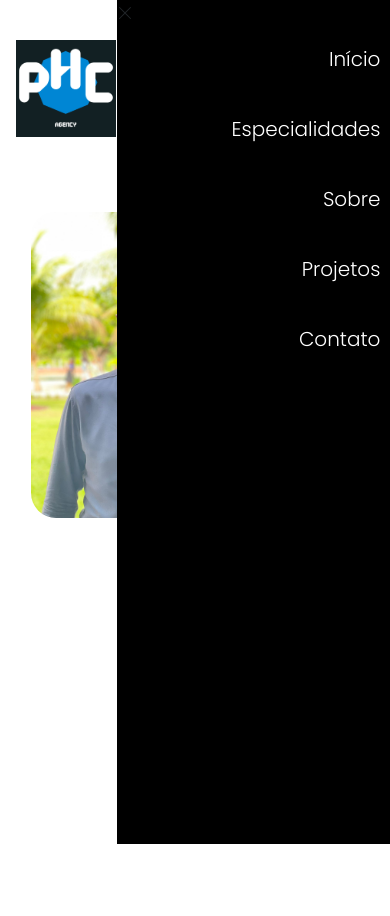
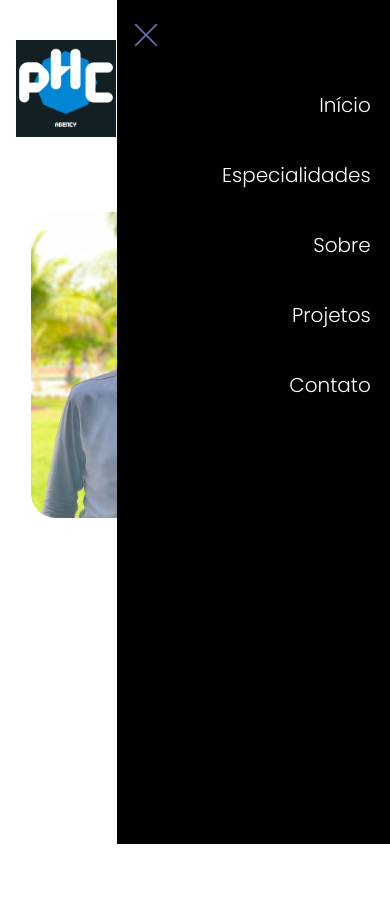
Before and after one commit to paulodev95/potifolio, a website: page index.html in a window 390 px wide. Shown: the top 916 px of the page. Drawn offline with nearby package versions, Linux system fonts and the light colour scheme.

Commit message:
menu mobile

```diff
--- a/index.html
+++ b/index.html
@@ -40,7 +40,7 @@
 
             <div class="menu-mobile">
                 <div class="btn-fechar">
-                    <svg xmlns="http://www.w3.org/2000/svg" width="16" height="16" fill="currentColor" class="bi bi-x-lg" viewBox="0 0 16 16">
+                    <svg xmlns="http://www.w3.org/2000/svg" width="30" height="30" fill="currentColor" class="bi bi-x-lg" viewBox="0 0 16 16">
                         <path d="M2.146 2.854a.5.5 0 1 1 .708-.708L8 7.293l5.146-5.147a.5.5 0 0 1 .708.708L8.707 8l5.147 5.146a.5.5 0 0 1-.708.708L8 8.707l-5.146 5.147a.5.5 0 0 1-.708-.708L7.293 8z"/>
                       </svg>
                 </div><!--btn-fechar-->
--- a/style.css
+++ b/style.css
@@ -85,7 +85,7 @@ header nav.menu-desktop ul li {
 
 /* ESTILO DO MENU MOBILE*/
 
-.menu-mobile{
+.menu-mobile {
     background-color: black;
     height: 100vh;
     position: fixed;
@@ -94,17 +94,29 @@ header nav.menu-desktop ul li {
     z-index: 99999;
     width: 70%;
 }
-.menu-mobile nav ul{
+
+.menu-mobile .btn-fechar {
+    padding: 20px 5%;
+}
+
+.menu-mobile .btn-fechar svg {
+    color: rgb(104, 104, 173);
+
+}
+
+.menu-mobile nav ul {
     text-align: right;
 }
-.menu-mobile nav ul li a{
+
+.menu-mobile nav ul li a {
     color: #fff;
     font-size: 20px;
     font-weight: 300;
-    padding: 20px 4%;
+    padding: 20px 8%;
     display: block;
 }
-.menu-mobile nav ul li a:hover{
+
+.menu-mobile nav ul li a:hover {
     background-color: rgb(104, 104, 173);
     color: black;
 }
@@ -389,15 +401,18 @@ footer .line-footer p a {
     section.especialidades {
         padding: 40px 8%;
     }
+
     section.sobre {
         padding: 80px 8%;
     }
+
     .sobre .txt-sobre h2 {
         font-size: 34px;
         line-height: 35px;
         text-align: center;
     }
-    .btn-social{
+
+    .btn-social {
         text-align: center;
     }
 
@@ -407,15 +422,16 @@ footer .line-footer p a {
         padding: 80px 8%;
 
     }
+
     .img-port {
         width: 100%;
         max-width: 360PX;
-       margin: 0 auto;
+        margin: 0 auto;
     }
 
     /* RODAPÉ*/
 
-    footer .line-footer{
+    footer .line-footer {
         text-align: center;
     }
 }
```
